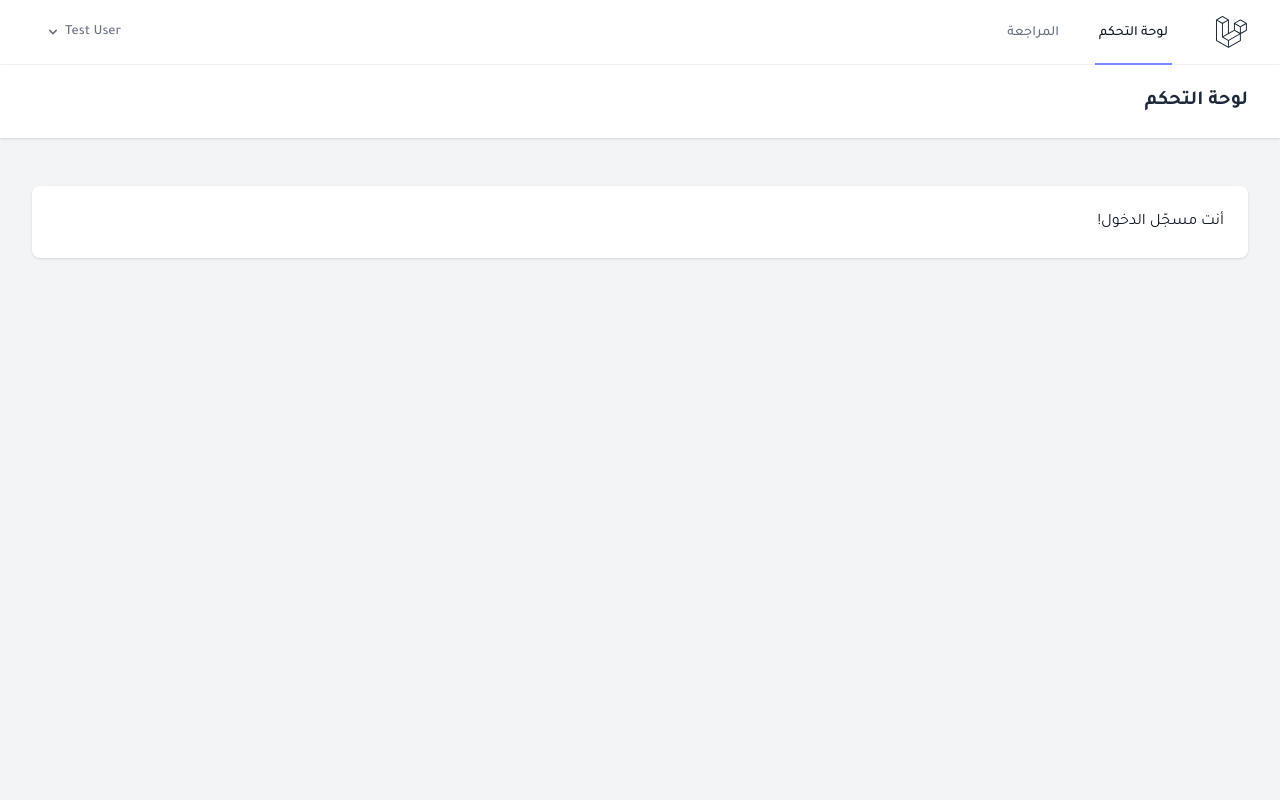
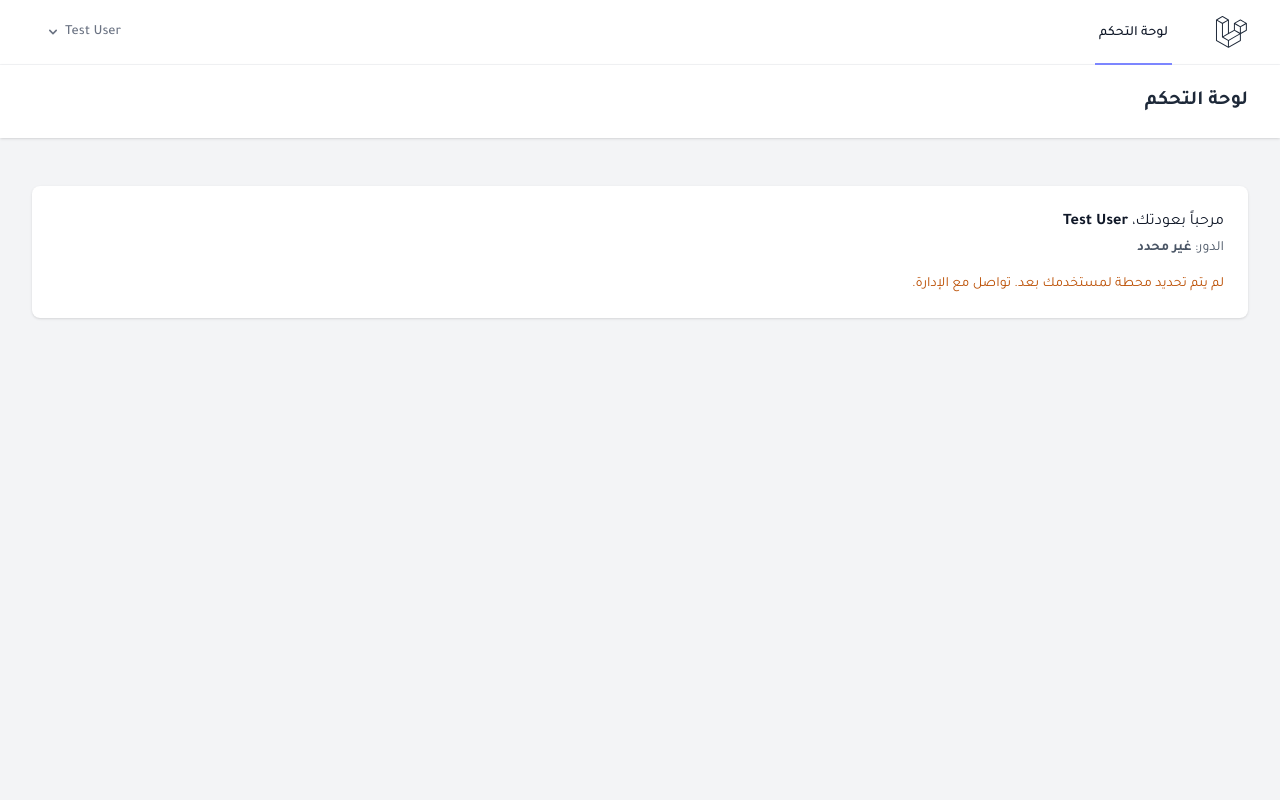
Before and after one commit to devaspirantus/wpdf, a Laravel app: page /dashboard in a window 1280 px wide. Run offline with Laravel 12, Linux system fonts and the light colour scheme; a user stored in the database is signed in; data comes from the database, SQL or seed files in the repository; style sheets or scripts are compiled from the project's sources; some libraries are stand-ins or nearby versions.

Commit message:
feat(T1.7): role-based navigation and post-login redirect

```diff
--- a/app/Enums/Role.php
+++ b/app/Enums/Role.php
@@ -18,4 +18,18 @@ enum Role: string
             self::review => 'رفع البيانات',
         };
     }
+
+    /**
+     * Route name the user lands on after login. Theory and practical
+     * both share the case search screen (FR-01: each station sees only
+     * its own station, which is entered via search → case link).
+     */
+    public function landRoute(): ?string
+    {
+        return match ($this) {
+            self::reception => 'reception',
+            self::theory, self::practical => 'case.search',
+            self::review => 'review',
+        };
+    }
 }
--- a/app/Http/Controllers/Auth/AuthenticatedSessionController.php
+++ b/app/Http/Controllers/Auth/AuthenticatedSessionController.php
@@ -28,7 +28,11 @@ class AuthenticatedSessionController extends Controller
 
         $request->session()->regenerate();
 
-        return redirect()->intended(route('dashboard', absolute: false));
+        $user = $request->user();
+
+        return redirect()->intended(
+            route($user->role?->landRoute() ?? 'dashboard', absolute: false)
+        );
     }
 
     /**
--- a/app/Http/Controllers/Auth/RegisteredUserController.php
+++ b/app/Http/Controllers/Auth/RegisteredUserController.php
@@ -46,6 +46,6 @@ class RegisteredUserController extends Controller
 
         Auth::login($user);
 
-        return redirect(route('dashboard', absolute: false));
+        return redirect(route($user->role?->landRoute() ?? 'dashboard', absolute: false));
     }
 }
--- a/resources/views/dashboard.blade.php
+++ b/resources/views/dashboard.blade.php
@@ -1,3 +1,11 @@
+@php
+    $station = match (auth()->user()->role?->value) {
+        'reception' => ['route' => route('reception'), 'label' => 'محطة الاستقبال'],
+        'theory', 'practical' => ['route' => route('case.search'), 'label' => 'بحث عن الحالات'],
+        'review' => ['route' => route('review'), 'label' => 'محطة المراجعة'],
+        default => null,
+    };
+@endphp
 <x-app-layout>
     <x-slot name="header">
         <h2 class="font-semibold text-xl text-gray-800 leading-tight">
@@ -6,10 +14,25 @@
     </x-slot>
 
     <div class="py-12">
-        <div class="max-w-7xl mx-auto sm:px-6 lg:px-8">
+        <div class="max-w-7xl mx-auto sm:px-6 lg:px-8 space-y-6">
             <div class="bg-white overflow-hidden shadow-sm sm:rounded-lg">
                 <div class="p-6 text-gray-900">
-                    {{ __("أنت مسجّل الدخول!") }}
+                    <p class="mb-1">{{ __('مرحباً بعودتك،') }} <span class="font-semibold">{{ auth()->user()->name }}</span></p>
+                    <p class="text-sm text-gray-600 mb-4">
+                        {{ __('الدور:') }}
+                        <span class="font-semibold">{{ auth()->user()->role?->label() ?? __('غير محدد') }}</span>
+                    </p>
+                    @if($station)
+                        <a href="{{ $station['route'] }}"
+                           class="inline-flex items-center px-4 py-2 bg-blue-600 text-white text-sm font-semibold rounded-lg hover:bg-blue-700 focus:outline-none focus:ring-2 focus:ring-blue-500 focus:ring-offset-2">
+                            {{ __($station['label']) }}
+                            <svg class="me-2 h-4 w-4" fill="none" stroke="currentColor" viewBox="0 0 24 24">
+                                <path stroke-linecap="round" stroke-linejoin="round" stroke-width="2" d="M15 19l-7-7 7-7" />
+                            </svg>
+                        </a>
+                    @else
+                        <p class="text-sm text-amber-700">{{ __('لم يتم تحديد محطة لمستخدمك بعد. تواصل مع الإدارة.') }}</p>
+                    @endif
                 </div>
             </div>
         </div>
--- a/resources/views/layouts/navigation.blade.php
+++ b/resources/views/layouts/navigation.blade.php
@@ -1,3 +1,11 @@
+@php
+    $station = match (auth()->user()->role?->value) {
+        'reception' => ['route' => route('reception'), 'label' => 'محطة الاستقبال', 'is' => 'reception'],
+        'theory', 'practical' => ['route' => route('case.search'), 'label' => 'بحث عن الحالات', 'is' => 'case.search'],
+        'review' => ['route' => route('review'), 'label' => 'محطة المراجعة', 'is' => 'review'],
+        default => null,
+    };
+@endphp
 <nav x-data="{ open: false }" class="bg-white border-b border-gray-100">
     <!-- Primary Navigation Menu -->
     <div class="max-w-7xl mx-auto px-4 sm:px-6 lg:px-8">
@@ -10,14 +18,16 @@
                     </a>
                 </div>
 
-                <!-- Navigation Links -->
+                <!-- Navigation Links (role-based, FR-01) -->
                 <div class="hidden space-x-8 sm:-my-px sm:ms-10 sm:flex">
                     <x-nav-link :href="route('dashboard')" :active="request()->routeIs('dashboard')">
                         {{ __('لوحة التحكم') }}
                     </x-nav-link>
-                    <x-nav-link :href="route('review')" :active="request()->routeIs('review')">
-                        {{ __('المراجعة') }}
-                    </x-nav-link>
+                    @if($station)
+                        <x-nav-link :href="$station['route']" :active="request()->routeIs($station['is'])">
+                            {{ __($station['label']) }}
+                        </x-nav-link>
+                    @endif
                 </div>
             </div>
 
@@ -73,6 +83,11 @@
             <x-responsive-nav-link :href="route('dashboard')" :active="request()->routeIs('dashboard')">
                 {{ __('لوحة التحكم') }}
             </x-responsive-nav-link>
+            @if($station)
+                <x-responsive-nav-link :href="$station['route']" :active="request()->routeIs($station['is'])">
+                    {{ __($station['label']) }}
+                </x-responsive-nav-link>
+            @endif
         </div>
 
         <!-- Responsive Settings Options -->
```
Also changed, not shown: docs/PLAN.md (+1 -0 lines), tests/Feature/RoleNavigationTest.php (added, +146 -0 lines).
